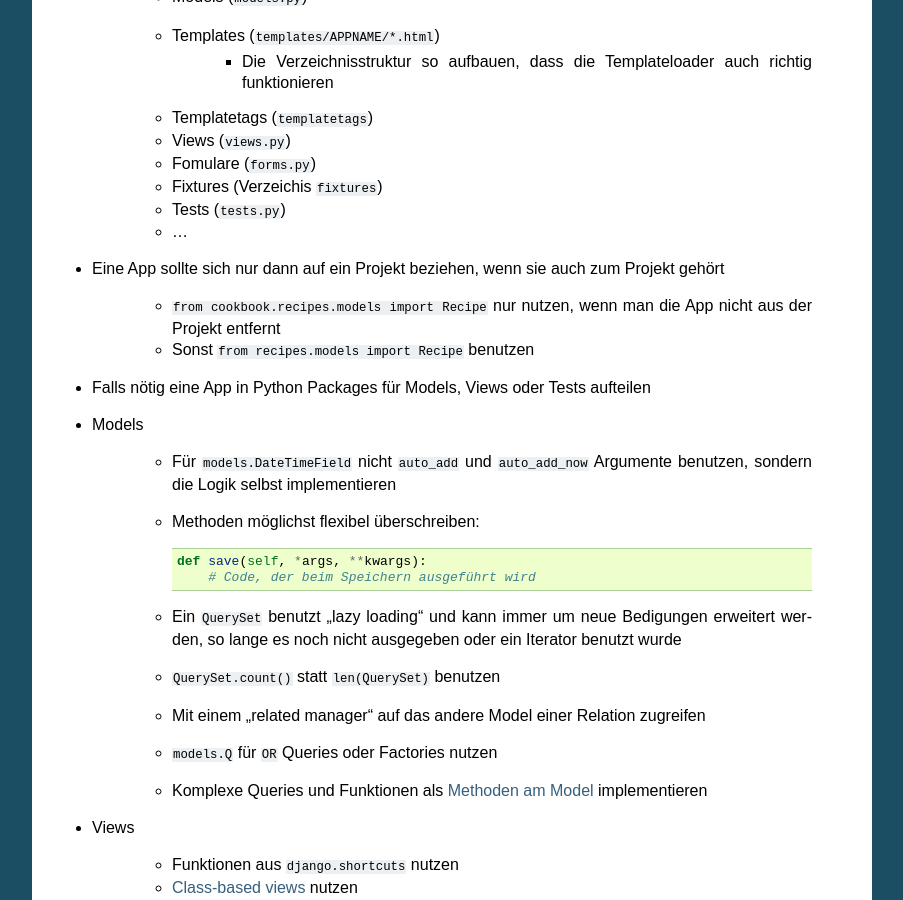
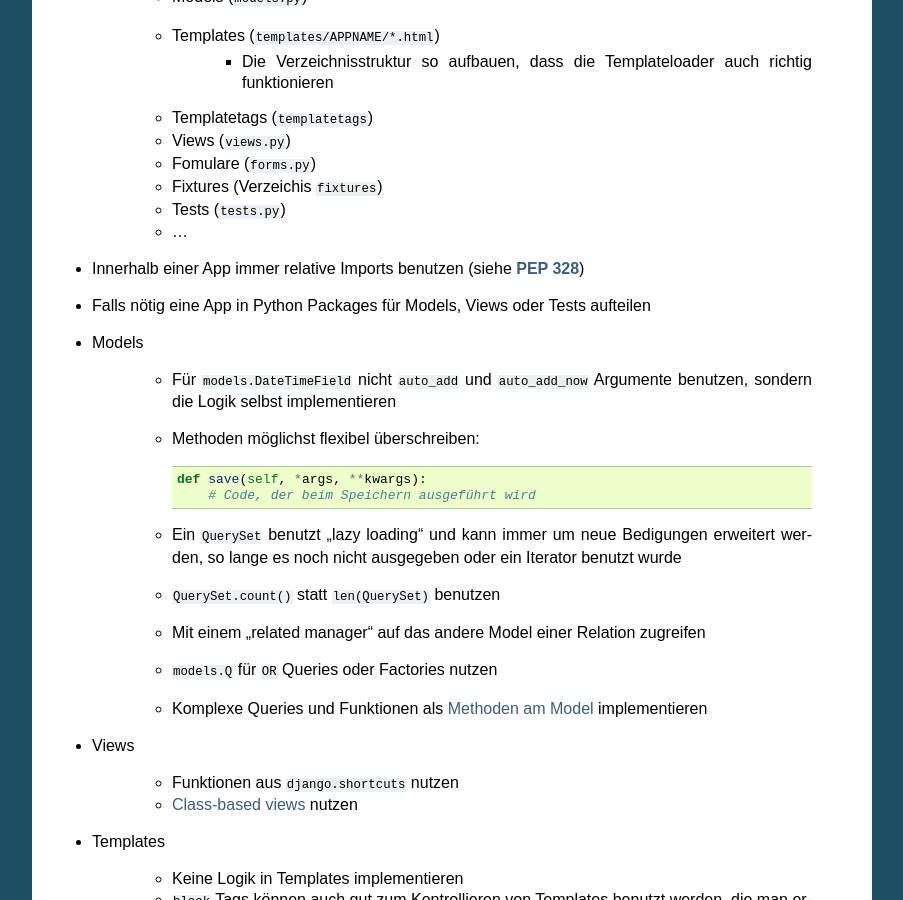
Before and after one commit to keimlink/django-workshop, a Sphinx documentation site: the page built from docs/konzepte.rst, in a window 1280 px wide and 900 px high, scrolled down 510 px. Shown: the whole window, without its empty margins (198-1101 px from the left). Built offline with Sphinx 7.4.7, drawn with Linux system fonts in a browser that asks for light colours.

Commit message:
Django 1.4 Update

```diff
--- a/docs/konzepte.rst
+++ b/docs/konzepte.rst
@@ -23,10 +23,7 @@ Wichtige Konzepte für die Arbeit mit Django
     * Fixtures (Verzeichis :file:`fixtures`)
     * Tests (:file:`tests.py`)
     * ...
-* Eine App sollte sich nur dann auf ein Projekt beziehen, wenn sie auch zum Projekt gehört
-
-    * ``from cookbook.recipes.models import Recipe`` nur nutzen, wenn man die App nicht aus der Projekt entfernt
-    * Sonst ``from recipes.models import Recipe`` benutzen
+* Innerhalb einer App immer relative Imports benutzen (siehe :pep:`328`)
 * Falls nötig eine App in Python Packages für Models, Views oder Tests aufteilen
 * Models
 
```
